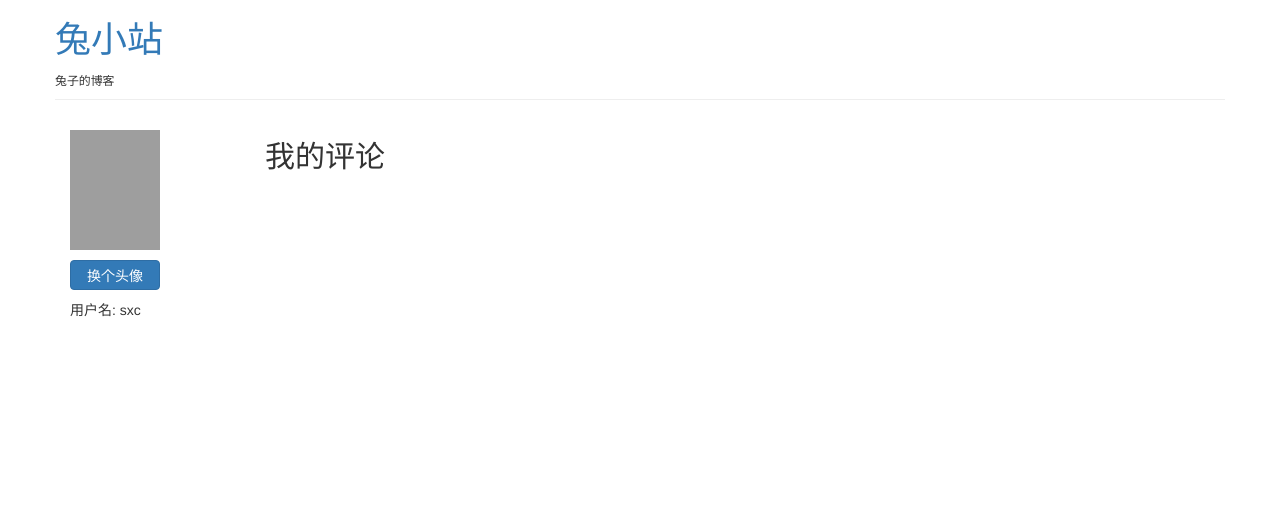
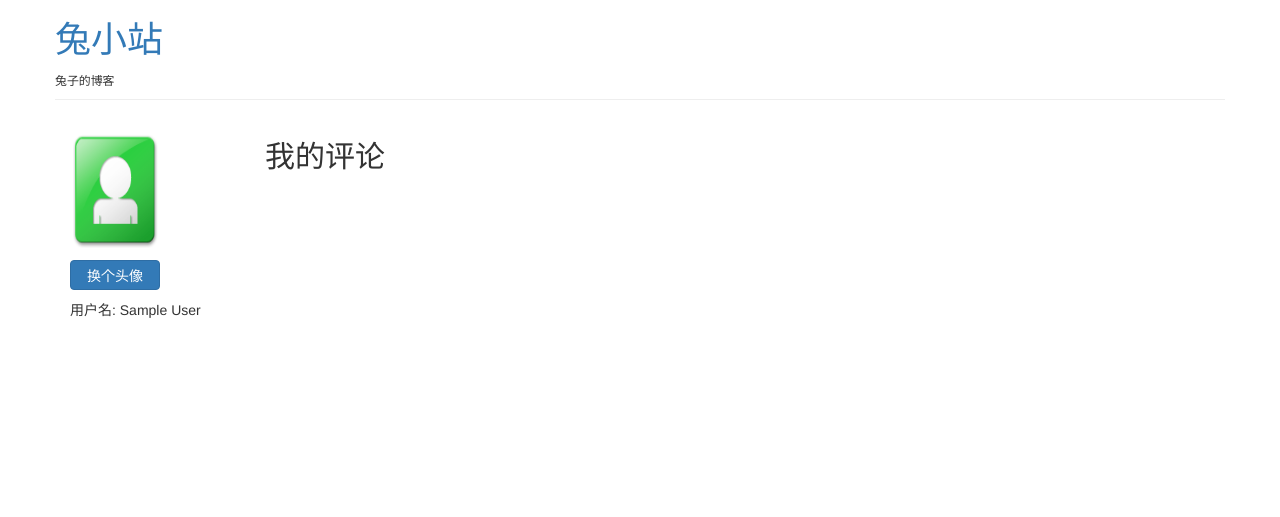
Before and after one commit to ShaoXuChenTTT/nodeBlog, a Node server app: page /my in a window 1280 px wide. Shown: the top 517 px of the page. Run offline with Node 20, Linux system fonts and the light colour scheme; the visitor is signed in with stand-in values (Sample User, id 1); data that the repository does not hold is empty; some libraries are stand-ins or nearby versions; grey boxes are pictures that could not be loaded.

Commit message:
修改个人主页Bug

```diff
--- a/app/views/pages/my.jade
+++ b/app/views/pages/my.jade
@@ -7,11 +7,11 @@ block content
 				if user.headImg
 					img#headImg(src="#{user.headImg}" style="width: 90px;height: 120px;margin: 10px auto;")
 				else
-					img#headImg(src="/img/unkonw.png" style="width: 90px;height: 120px;margin: 10px auto;")
+					img#headImg(src="/img/unknow.png" style="width: 90px;height: 120px;margin: 10px auto;")
 				button.btn.btn-primary.btn-fileUpload(type="button")
 					<input type="file" name="fileToUpload" id="fileToUpload" class="fileupload" />
 					p 换个头像
-				.info 用户名: sxc
+				.info 用户名: #{user.name}
 			.col-md-10
 				h2 我的评论
 				each item in comments
```
